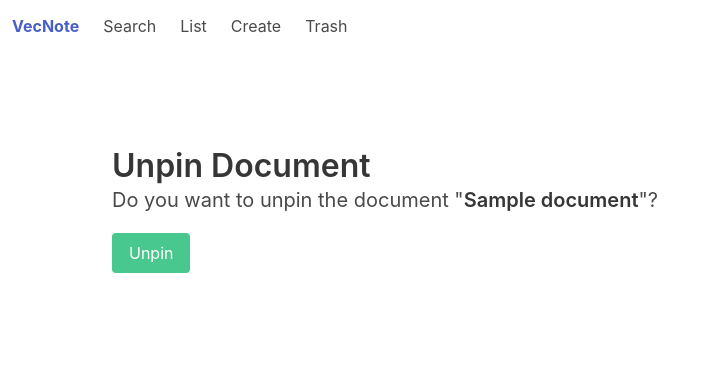
After one commit to Lander-Hatsune/vecnote, a Django app: page /unpin/1/ in a window 1280 px wide. The commit adds this page. Shown: the top 368 px of the page, without its empty margins (0-708 px from the left). Run offline with Django 4.2, Linux system fonts and the light colour scheme; a user stored in the database is signed in; tables that the repository leaves empty hold one stand-in row (values such as "Sample post").

Commit message:
pin/unpin, homepage; renaming

```diff
--- a/main/models.py
+++ b/main/models.py
@@ -20,7 +20,8 @@ class Document(models.Model):
     md_content = models.TextField(editable=False)
     html_content = models.TextField(editable=False)
 
-    embedding = VectorField(dimensions=1024)
+    never_embed = models.BooleanField(default=False)
+    embedding = VectorField(dimensions=1024, null=True, blank=True)
 
     created_at = models.DateField(auto_now_add=True)
     modified_at = models.DateTimeField(editable=False)
@@ -28,5 +29,8 @@ class Document(models.Model):
     is_trashed = models.BooleanField(default=False)
     trashed_at = models.DateTimeField(editable=False, null=True, blank=True)
 
+    is_pinned = models.BooleanField(default=False)
+    pinned_at = models.DateTimeField(editable=False, null=True, blank=True)
+
     def __str__(self):
         return f"Document{{self.title}}"
--- a/main/templates/base.html
+++ b/main/templates/base.html
@@ -11,11 +11,11 @@
 <body>
     <nav class="navbar" role="navigation" aria-label="main navigation">
         <div class="navbar-brand">
-            <strong class="navbar-item">VecNote</strong>
+            <a class="navbar-item" href="{% url 'home' %}"><strong>VecNote</strong></a>
             <a class="navbar-item" href="{% url 'search' %}">Search</a>
-            <a class="navbar-item" href="{% url 'list' %}">Document List</a>
-            <a class="navbar-item" href="{% url 'create' %}">Create Document</a>
-            <a class="navbar-item" href="{% url 'trashbin' %}">Trashbin</a>
+            <a class="navbar-item" href="{% url 'list' %}">List</a>
+            <a class="navbar-item" href="{% url 'create' %}">Create</a>
+            <a class="navbar-item" href="{% url 'trashbin' %}">Trash</a>
         </div>
     </nav>
 
--- a/main/templates/document_create_form.html
+++ b/main/templates/document_create_form.html
@@ -2,7 +2,7 @@
 
 {% block content %}
 <div class="container">
-    <h1 class="title">Create Document</h1>
+    <h1 class="title">Create Note</h1>
     <form method="post">
         {% csrf_token %}
         {{ form.as_p }}
--- a/main/templates/document_detail.html
+++ b/main/templates/document_detail.html
@@ -7,6 +7,12 @@
     &nbsp;|&nbsp;
     Last Modified: {{ document.modified_at|date:"Y-m-d H:i" }}
     &nbsp;|&nbsp;
+    {% if document.is_pinned %}
+    <a href="{% url 'unpin' document.pk %}">Unpin</a>
+    {% else %}
+    <a href="{% url 'pin' document.pk %}">Pin</a>
+    {% endif %}
+    &nbsp;
     <a href="{% url 'edit' document.pk %}">Edit</a>
     &nbsp;
     <a href="{% url 'delete' document.pk %}">Delete</a>
--- /dev/null
+++ b/main/templates/document_unpin.html
@@ -0,0 +1,18 @@
+{% extends "base.html" %}
+
+{% block content %}
+<div class="section">
+    <div class="container">
+        <h1 class="title">Unpin Document</h1>
+        <p class="subtitle">Do you want to unpin the document "<strong>{{ object.title }}</strong>"?</p>
+        <form method="post">
+            {% csrf_token %}
+            <div class="field is-grouped">
+                <div class="control">
+                    <button type="submit" class="button is-success">Unpin</button>
+                </div>
+            </div>
+        </form>
+    </div>
+</div>
+{% endblock %}
--- a/main/urls.py
+++ b/main/urls.py
@@ -2,12 +2,15 @@ from django.urls import path
 from . import views
 
 urlpatterns = [
-    path("", views.DocumentListView.as_view(), name="list"),
+    path("", views.HomeView.as_view(), name="home"),
+    path("list/", views.DocumentListView.as_view(), name="list"),
     path("create/", views.CreateDocumentView.as_view(), name="create"),
     path("detail/<int:pk>/", views.DocumentDetailView.as_view(), name="detail"),
     path("edit/<int:pk>/", views.EditDocumentView.as_view(), name="edit"),
     path("delete/<int:pk>/", views.DeleteDocumentView.as_view(), name="delete"),
     path("restore/<int:pk>/", views.RestoreDocumentView.as_view(), name="restore"),
+    path("pin/<int:pk>/", views.PinDocumentView.as_view(), name="pin"),
+    path("unpin/<int:pk>/", views.UnpinDocumentView.as_view(), name="unpin"),
     path("trashbin/", views.TrashbinView.as_view(), name="trashbin"),
     path("search/", views.SearchView.as_view(), name="search"),
 ]
--- a/main/views.py
+++ b/main/views.py
@@ -1,5 +1,7 @@
+from typing import Any
 from django.contrib.auth.mixins import LoginRequiredMixin
-from django.http import HttpResponseRedirect
+from django.forms.models import BaseModelForm
+from django.http import HttpResponse, HttpResponseRedirect
 from django.shortcuts import render
 from django.views.generic import (
     ListView,
@@ -40,8 +42,21 @@ def embed(s):
 class LoginRequired(LoginRequiredMixin):
     login_url = "/admin/"
 
+class HomeView(LoginRequired, ListView):
+    model = Document
+    template_name = "home.html"
+    context_object_name = "documents"
 
-class DocumentListView(ListView):
+    def get_context_data(self, **kwargs):
+        context = super().get_context_data(**kwargs)
+        context["documents"] = {
+            "recent": Document.objects.filter(is_trashed=False).order_by("-modified_at")[:10],
+            "pinned": Document.objects.filter(is_pinned=True).order_by("-pinned_at"),
+        }
+        print(context["documents"])
+        return context
+
+class DocumentListView(LoginRequired, ListView):
     model = Document
     template_name = "document_list.html"
     context_object_name = "documents"
@@ -50,7 +65,7 @@ class DocumentListView(ListView):
         return Document.objects.filter(is_trashed=False).order_by("-modified_at")
 
 
-class TrashbinView(ListView):
+class TrashbinView(LoginRequired, ListView):
     model = Document
     template_name = "trashbin.html"
     context_object_name = "trashed_documents"
@@ -65,7 +80,7 @@ class DocumentDetailView(LoginRequired, DetailView):
     context_object_name = "document"
 
 
-class CreateEditBaseView(LoginRequired):
+class CreateEditBaseView:
     model = Document
     form_class = DocumentForm
 
@@ -92,11 +107,11 @@ class CreateEditBaseView(LoginRequired):
         return super().form_valid(form)
 
 
-class CreateDocumentView(CreateEditBaseView, CreateView):
+class CreateDocumentView(LoginRequired, CreateEditBaseView, CreateView):
     template_name = "document_create_form.html"
 
 
-class EditDocumentView(CreateEditBaseView, UpdateView):
+class EditDocumentView(LoginRequired, CreateEditBaseView, UpdateView):
     template_name = "document_edit_form.html"
 
 
@@ -108,7 +123,7 @@ class DeleteDocumentView(LoginRequired, View):
         document = Document.objects.get(pk=pk)
         return render(request, self.template_name, {"document": document})
 
-    def post(self, request, pk):
+    def post(self, _, pk):
         document = Document.objects.get(pk=pk)
         if document.is_trashed:
             document.delete()
@@ -128,6 +143,31 @@ class RestoreDocumentView(LoginRequired, UpdateView):
 
     def form_valid(self, form):
         form.instance.is_deleted = False
+        form.instance.save()
+        return super().form_valid(form)
+
+
+class PinDocumentView(LoginRequired, UpdateView):
+    model = Document
+    template_name = "document_pin.html"
+    context_object_name = "document"
+    fields = ["is_pinned"]
+    success_url = reverse_lazy("home")
+
+    def form_valid(self, form):
+        form.instance.is_pinned = True
+        form.instance.save()
+        return super().form_valid(form)
+
+
+class UnpinDocumentView(LoginRequired, UpdateView):
+    model = Document
+    template_name = "document_unpin.html"
+    fields = ["is_pinned"]
+    success_url = reverse_lazy("home")
+
+    def form_valid(self, form):
+        form.instance.is_pinned = False
         form.instance.save()
         return super().form_valid(form)
 
```
Also changed, not shown: main/templates/document_list.html (+7 -1 lines), main/templates/document_pin.html (added, +18 -0 lines), main/templates/home.html (added, +29 -0 lines), main/migrations/0007_document_is_pinned_document_never_embed_and_more.py (added).
